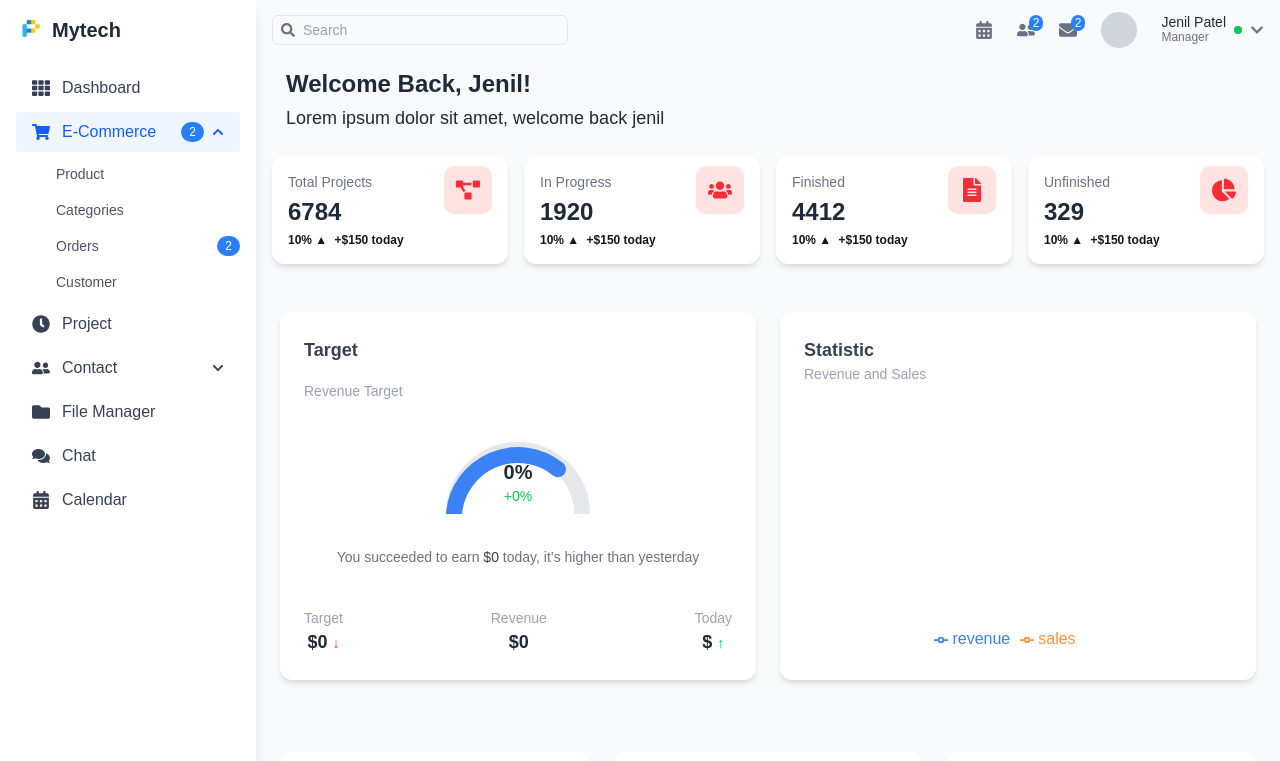
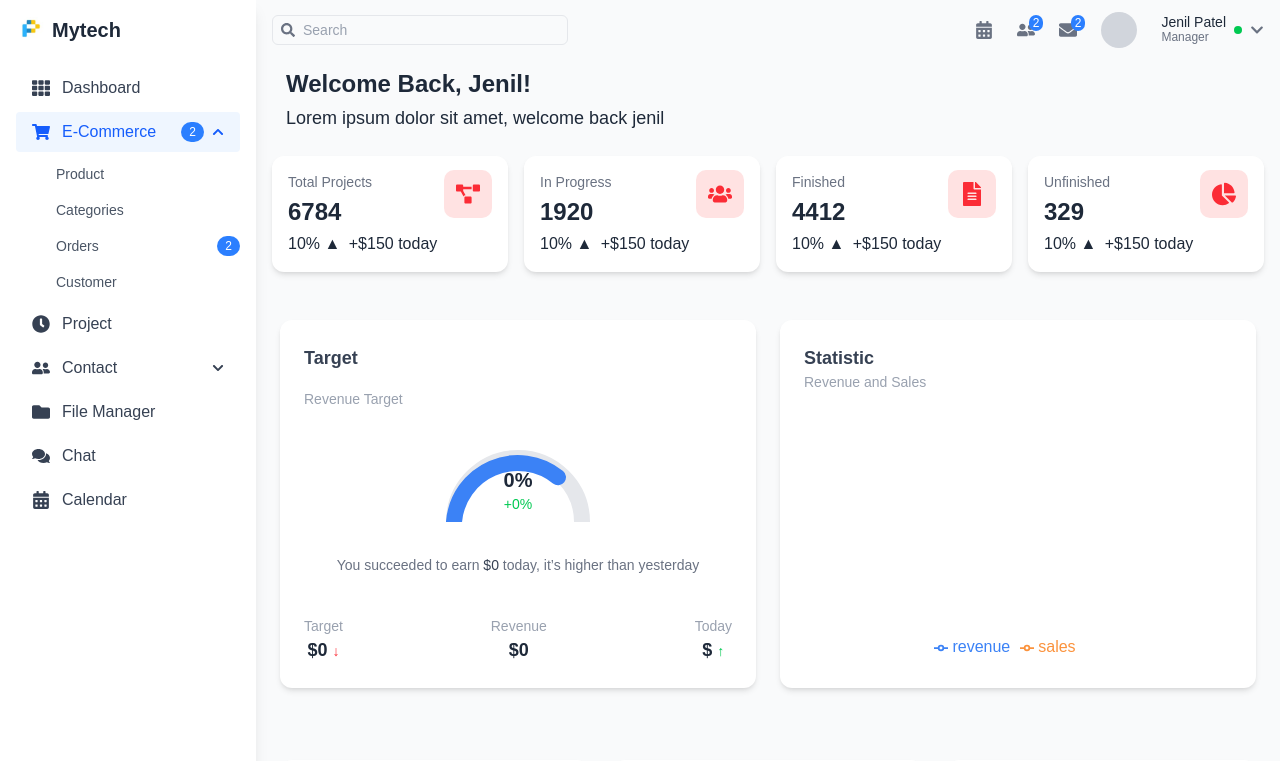
Before and after one commit to bhai1210/MyProjectCruds, a Next.js app: page / in a window 1280 px wide. Shown: the top 761 px of the page. Built offline with nearby package versions, Linux system fonts and the light colour scheme; no server answers.

Commit message:
my last commit

```diff
--- a/pages/index.js
+++ b/pages/index.js
@@ -55,7 +55,7 @@ export default function Home() {
         <div>
           <h3 className="text-gray-500 text-base sm:text-sm">Total Projects</h3>
           <h2 className="text-xl sm:text-2xl font-bold pt-1 text-gray-800">6784</h2>
-          <p className="text-sm sm:text-xs mt-1 font-semibold">
+          <p className="text-base md:text-md text-gray-800 mt-1 ">
             10% ▲ <label className="ml-1"> +$150 today</label>
           </p>
         </div>
@@ -69,7 +69,7 @@ export default function Home() {
         <div>
           <h3 className="text-gray-500 text-base sm:text-sm">In Progress</h3>
           <h2 className="text-xl sm:text-2xl font-bold pt-1 text-gray-800">1920</h2>
-          <p className="text-sm sm:text-xs mt-1 font-semibold">
+          <p className="text-base md:text-md text-gray-800 mt-1 ">
             10% ▲ <label className="ml-1"> +$150 today</label>
           </p>
         </div>
@@ -83,7 +83,7 @@ export default function Home() {
         <div>
           <h3 className="text-gray-500 text-base sm:text-sm">Finished</h3>
           <h2 className="text-xl sm:text-2xl font-bold pt-1 text-gray-800">4412</h2>
-          <p className="text-sm sm:text-xs mt-1 font-semibold">
+          <p className="text-base md:text-md text-gray-800 mt-1 ">
             10% ▲ <label className="ml-1"> +$150 today</label>
           </p>
         </div>
@@ -97,7 +97,7 @@ export default function Home() {
         <div>
           <h3 className="text-gray-500 text-base sm:text-sm">Unfinished</h3>
           <h2 className="text-xl sm:text-2xl font-bold pt-1 text-gray-800">329</h2>
-          <p className="text-sm sm:text-xs mt-1 font-semibold">
+          <p className="text-base md:text-md text-gray-800 mt-1 ">
             10% ▲ <label className="ml-1"> +$150 today</label>
           </p>
         </div>
```
